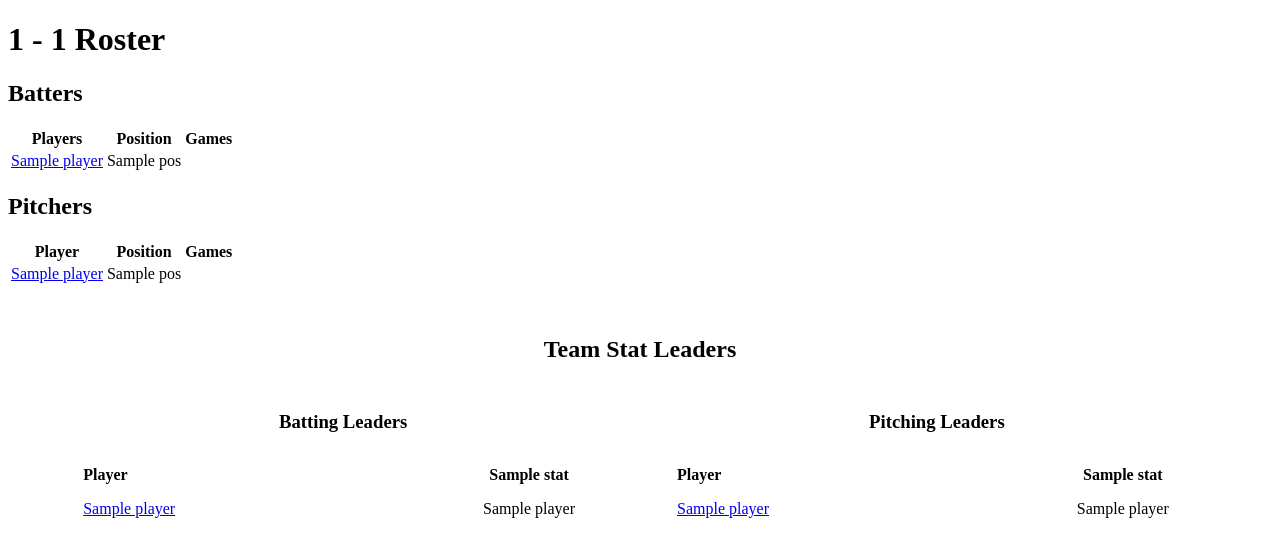
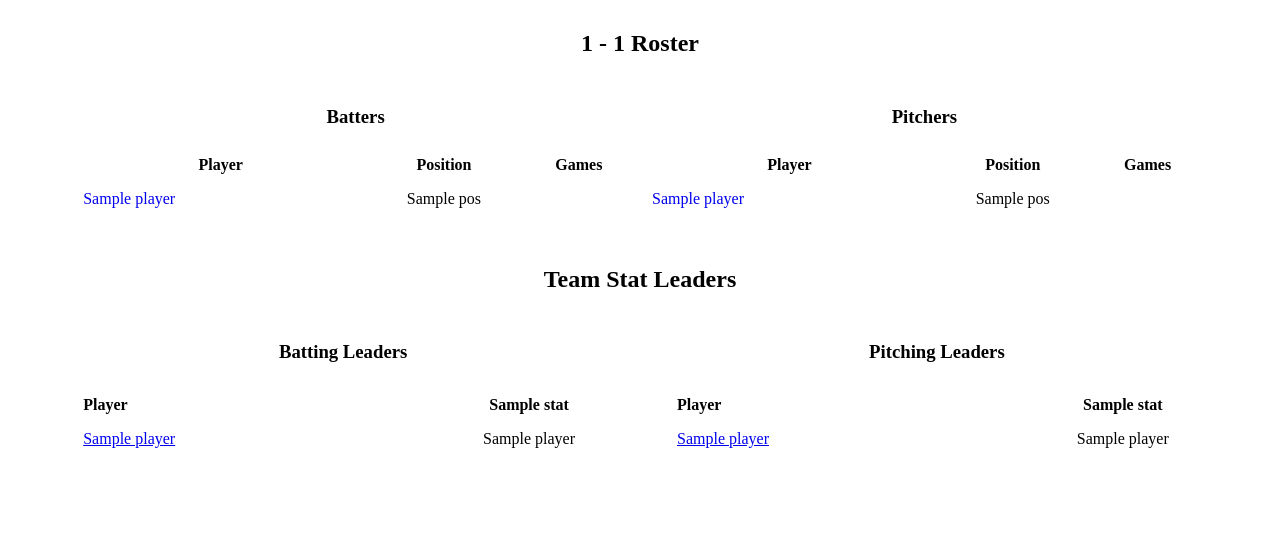
Before and after one commit to CJT1981/CSPN-Baseball, a Flask app: template templates/team_roster.html in a window 1280 px wide. Shown: the top 557 px of the page. Run offline with Flask 3, Linux system fonts and the light colour scheme; the template is opened without the code that fills it: most values are stand-ins (such as "Sample title", 1, 10 or a date in 2020).

Commit message:
rework done on team roster page
added tables successfully to clean up the visuals on the page

```diff
--- a/static/css/team_roster.css
+++ b/static/css/team_roster.css
@@ -1,3 +1,87 @@
+/* TEAM ROSTER */
+
+.team-roster {
+    width: 90%;
+    margin: 30px auto 50px auto;
+}
+
+.team-roster > h2 {
+    text-align: center;
+    margin-bottom: 30px;
+}
+
+/* TWO MAIN COLUMNS */
+
+.roster-columns {
+    display: grid;
+    grid-template-columns: 1fr 1fr;
+
+}
+
+/* SECTION HEADINGS */
+
+.roster-section h3 {
+    text-align: center;
+    margin-bottom: 20px;
+}
+
+/* ROSTER TABLE */
+
+.roster-table {
+    width: 100%;
+    border-collapse: collapse;
+    table-layout: fixed;
+}
+
+/* COLUMN WIDTHS */
+
+.roster-table th:nth-child(1),
+.roster-table td:nth-child(1) {
+    width: 55%;
+}
+
+.roster-table th:nth-child(2),
+.roster-table td:nth-child(2) {
+    width: 25%;
+}
+
+.roster-table th:nth-child(3),
+.roster-table td:nth-child(3) {
+    width: 20%;
+}
+
+/* CELLS */
+
+.roster-table th,
+.roster-table td {
+    padding: 8px 12px;
+}
+
+/* ALIGNMENT */
+
+.roster-table th {
+    text-align: center;
+}
+
+.roster-table td:first-child {
+    text-align: left;
+}
+
+.roster-table td:nth-child(2),
+.roster-table td:nth-child(3) {
+    text-align: center;
+}
+
+/* PLAYER LINKS */
+
+.roster-table a {
+    text-decoration: none;
+}
+
+.roster-table a:hover {
+    text-decoration: underline;
+}
+
 /* TEAM STAT LEADERS */
 
 .team-leaders{
--- a/templates/team_roster.html
+++ b/templates/team_roster.html
@@ -11,9 +11,8 @@
 
 <!-- TEAM ROSTER -->
 <body>
-    <h1>{{ team_id }} - {{ year_id }} Roster</h1>
 
-    <!-- BATTERS -->
+    <!-- BATTERS
     <h2>Batters</h2>
 
     <table>
@@ -44,7 +43,7 @@
         </tbody>
     </table>
 
-    <!-- PITCHERS -->
+    PITCHERS
     <h2>Pitchers</h2>
 
     <table>
@@ -73,7 +72,78 @@
             {% endfor %}
         </tbody>
     </table>
+-->
 
+    <section class="team-roster">
+        <h2>{{ team_id }} - {{ year_id }} Roster</h2>
+
+        <div class="roster-columns">
+            <!-- BATTERS -->
+            <div class="roster-section">
+                <h3>Batters</h3>
+
+                <table class="roster-table">
+                    <thead>
+                        <tr>
+                            <th>Player</th>
+                            <th>Position</th>
+                            <th>Games</th>
+                        </tr>
+                    </thead>
+
+                    <tbody>
+                        {% for index, player in batters.iterrows() %}
+                            <tr>
+                                <td>
+                                    <a href="{{ url_for(
+                                    'player_profile',
+                                    player_id=player['player_id']
+                                    ) }}">
+                                        {{ player['Player'] }}
+                                    </a>
+                                </td>
+                                <td>{{ player['Pos'] }}</td>
+                                <td>{{ player['G'] }}</td>
+                            </tr>
+                        {% endfor %}
+                    </tbody>
+                </table>
+            </div>
+
+            <!-- PITCHERS -->
+            <div class="roster-section">
+                <h3>Pitchers</h3>
+
+                <table class="roster-table">
+                    <thead>
+                        <tr>
+                            <th>Player</th>
+                            <th>Position</th>
+                            <th>Games</th>
+                        </tr>
+                    </thead>
+
+                    <tbody>
+                        {% for index, player in pitchers.iterrows() %}
+                            <tr>
+                                <td>
+                                    <a href="{{ url_for(
+                                    'player_profile',
+                                    player_id=player['player_id']
+                                    ) }}">
+                                        {{ player['Player'] }}
+                                    </a>
+                                </td>
+                                <td>{{ player['Pos'] }}</td>
+                                <td>{{ player['G'] }}</td>
+                            </tr>
+                        {% endfor %}
+                    </tbody>
+                </table>
+            </div>
+        </div>
+
+    </section>
     <!-- TEAM STAT LEADERS -->
     <section class="team-leaders">
         <h2>Team Stat Leaders</h2>
```
